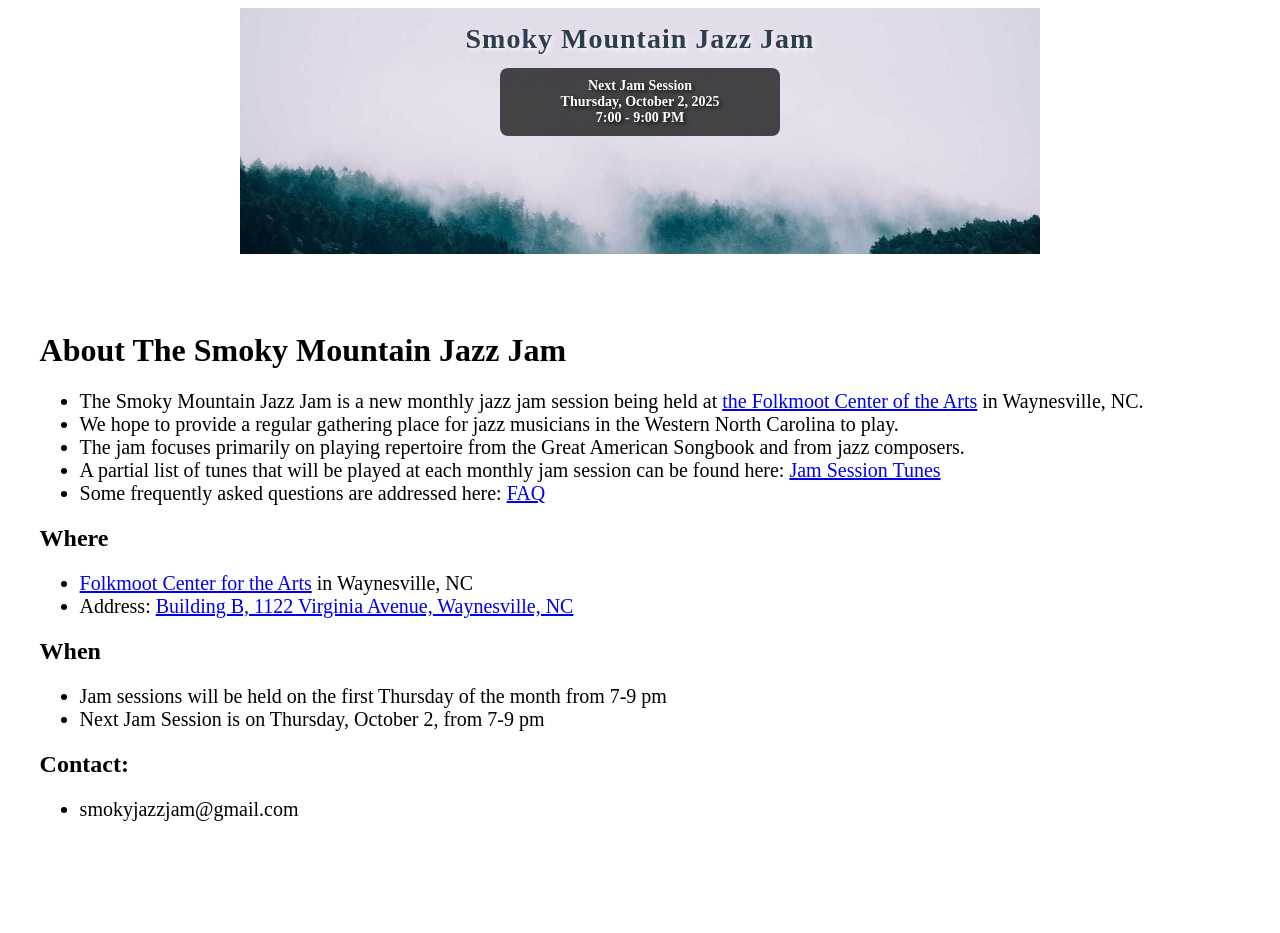
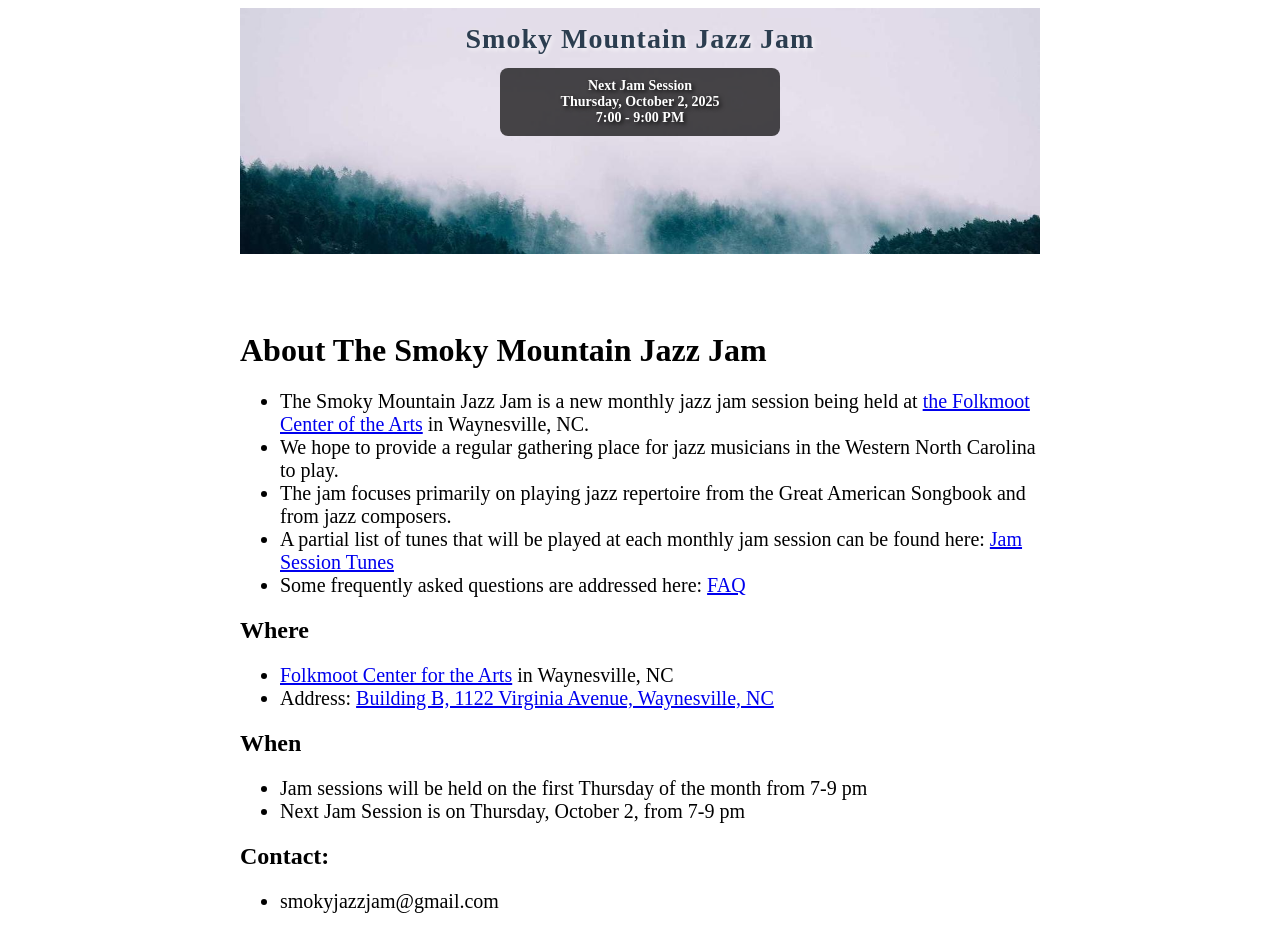
Before and after one commit to smokyjazzjam/smokyjazzjam, a Jekyll site: the page built from index.md, in a window 1280 px wide. Built offline with Jekyll 4.4.1, drawn with Linux system fonts in a browser that asks for light colours; before the commit the page ends 900 px from its top, so only the background shows below that; some of the changed lines change nothing that is shown.

Commit message:
Update index.md

```diff
--- a/index.md
+++ b/index.md
@@ -67,10 +67,15 @@ layout: default
     font-size: 18px;
   }
 
-  .faq-content, .tunes-content {
-    max-width: 95%;
-    padding: 0 10px;
+  .content-container {
+    max-width: 95% !important;
+    padding: 0 10px !important;
   }
+}
+
+.content-container {
+  max-width: 800px;
+  margin: 0 auto;
 }
 </style>
 
@@ -90,13 +95,13 @@ layout: default
 <br>
 <br>
 
-<div style="max-width: 95%; margin: 0 auto; padding: 0 10px;">
+<div class="content-container">
   <h1><strong>About The Smoky Mountain Jazz Jam</strong></h1>
 
   <ul class="larger-text">
     <li>The Smoky Mountain Jazz Jam is a new monthly jazz jam session being held at <a href="https://www.folkmoot.org/">the Folkmoot Center of the Arts</a> in Waynesville, NC.</li>
     <li>We hope to provide a regular gathering place for jazz musicians in the Western North Carolina to play.</li>
-    <li>The jam focuses primarily on playing repertoire from the Great American Songbook and from jazz composers.</li>
+    <li>The jam focuses primarily on playing jazz repertoire from the Great American Songbook and from jazz composers.</li>
     <li>A partial list of tunes that will be played at each monthly jam session can be found here: <a href="jam_tunes.md">Jam Session Tunes</a></li>
     <li>Some frequently asked questions are addressed here: <a href="faq.md">FAQ</a></li>
   </ul>
```
